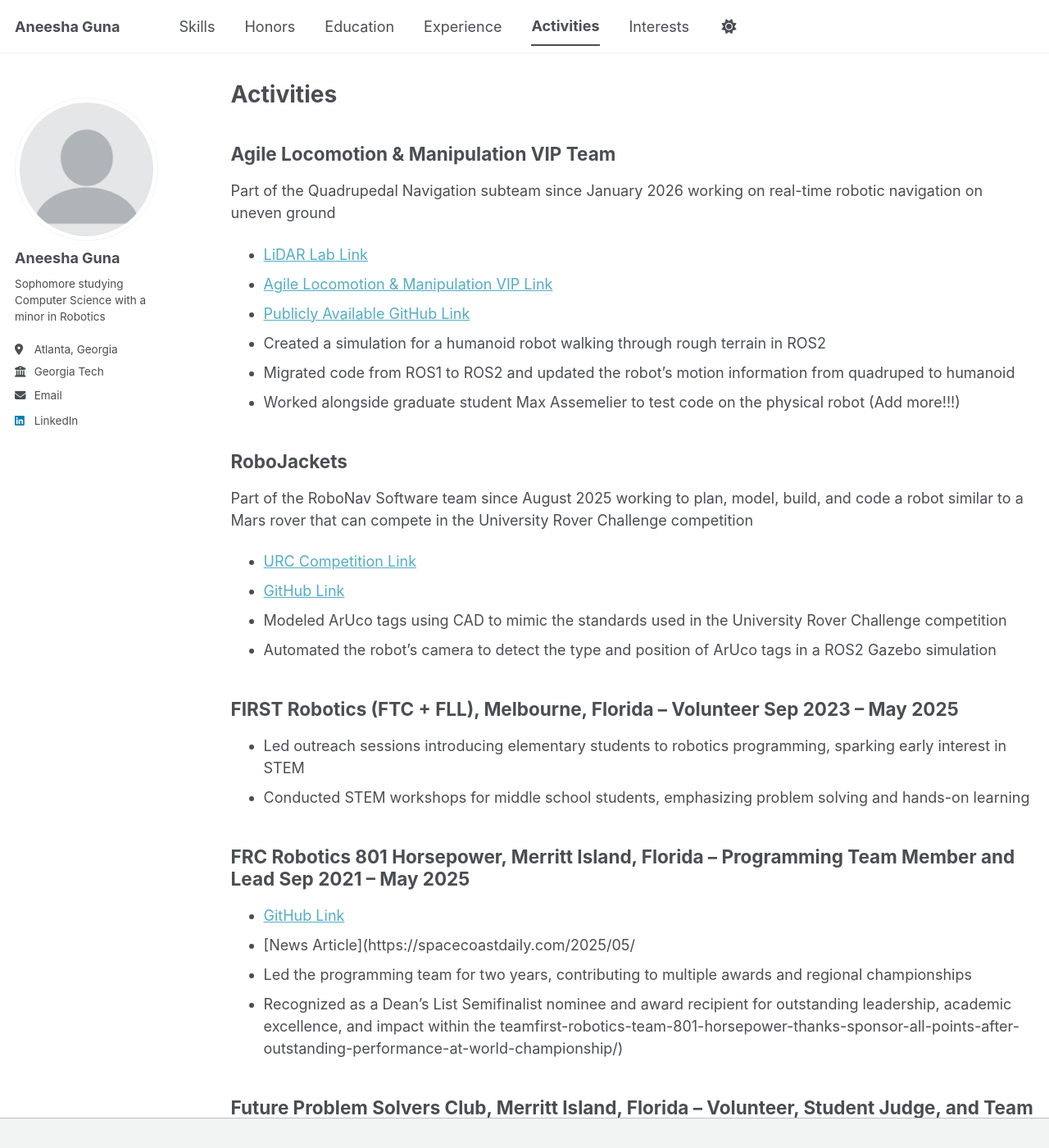
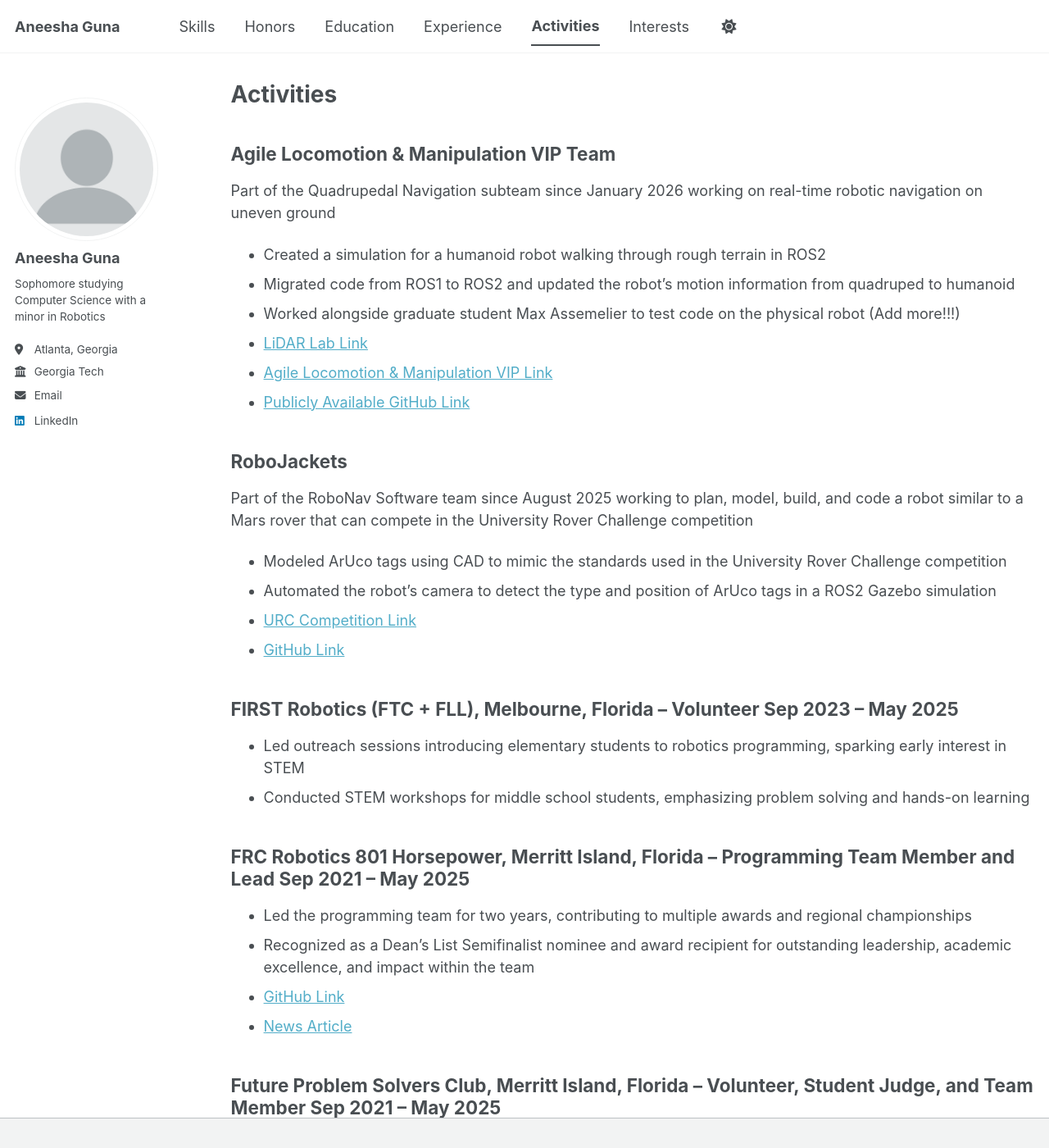
Before and after one commit to aneeshaguna/aneeshaguna.github.io, a Jekyll site: the page built from _pages/activities.md, in a window 1280 px wide and 1400 px high. Shown: the whole window at 82% size. Built offline with Jekyll 4.4.1, drawn with Linux system fonts in a browser that asks for light colours; a style sheet for code colours, icons or effects is not loaded.

Commit message:
new format

```diff
--- a/_pages/activities.md
+++ b/_pages/activities.md
@@ -8,29 +8,29 @@
 {% include base_path %}
 ## Agile Locomotion & Manipulation VIP Team
 Part of the Quadrupedal Navigation subteam since January 2026 working on real-time robotic navigation on uneven ground
+  * Created a simulation for a humanoid robot walking through rough terrain in ROS2
+  * Migrated code from ROS1 to ROS2 and updated the robot’s motion information from quadruped to humanoid
+  * Worked alongside graduate student Max Assemelier to test code on the physical robot (Add more!!!)
   * [LiDAR Lab Link](https://lab-idar.gatech.edu/)
   * [Agile Locomotion & Manipulation VIP Link](https://vip.gatech.edu/teams/entry/1281/)
   * [Publicly Available GitHub Link](https://github.com/orgs/GTLIDAR/repositories)
-  * Created a simulation for a humanoid robot walking through rough terrain in ROS2
-  * Migrated code from ROS1 to ROS2 and updated the robot’s motion information from quadruped to humanoid
-  * Worked alongside graduate student Max Assemelier to test code on the physical robot (Add more!!!)
 
 ## RoboJackets
 Part of the RoboNav Software team since August 2025 working to plan, model, build, and code a robot similar to a Mars rover that can compete in the University Rover Challenge competition
+  * Modeled ArUco tags using CAD to mimic the standards used in the University Rover Challenge competition
+  * Automated the robot’s camera to detect the type and position of ArUco tags in a ROS2 Gazebo simulation
  * [URC Competition Link](https://urc.marssociety.org/home/about-urc)
  * [GitHub Link](https://github.com/RoboJackets/urc-software)
-  * Modeled ArUco tags using CAD to mimic the standards used in the University Rover Challenge competition
-  * Automated the robot’s camera to detect the type and position of ArUco tags in a ROS2 Gazebo simulation
 
 ## FIRST Robotics (FTC + FLL), Melbourne, Florida – Volunteer Sep 2023 – May 2025
   * Led outreach sessions introducing elementary students to robotics programming, sparking early interest in STEM
   * Conducted STEM workshops for middle school students, emphasizing problem solving and hands-on learning
 
 ## FRC Robotics 801 Horsepower, Merritt Island, Florida – Programming Team Member and Lead Sep 2021 – May 2025
+  * Led the programming team for two years, contributing to multiple awards and regional championships
+  * Recognized as a Dean’s List Semifinalist nominee and award recipient for outstanding leadership, academic excellence, and impact within the team
   * [GitHub Link](https://github.com/Team801Horsepower)
-  * [News Article](https://spacecoastdaily.com/2025/05/
-  * Led the programming team for two years, contributing to multiple awards and regional championships
-  * Recognized as a Dean’s List Semifinalist nominee and award recipient for outstanding leadership, academic excellence, and impact within the teamfirst-robotics-team-801-horsepower-thanks-sponsor-all-points-after-outstanding-performance-at-world-championship/)
+  * [News Article](https://spacecoastdaily.com/2025/05/first-robotics-team-801-horsepower-thanks-sponsor-all-points-after-outstanding-performance-at-world-championship/)
 
 ## Future Problem Solvers Club, Merritt Island, Florida – Volunteer, Student Judge, and Team Member Sep 2021 – May 2025
 * Led instruction on the 6-step competition process to peers as a student leader
```
Also changed, not shown: _pages/about.md (+2 -2 lines).
